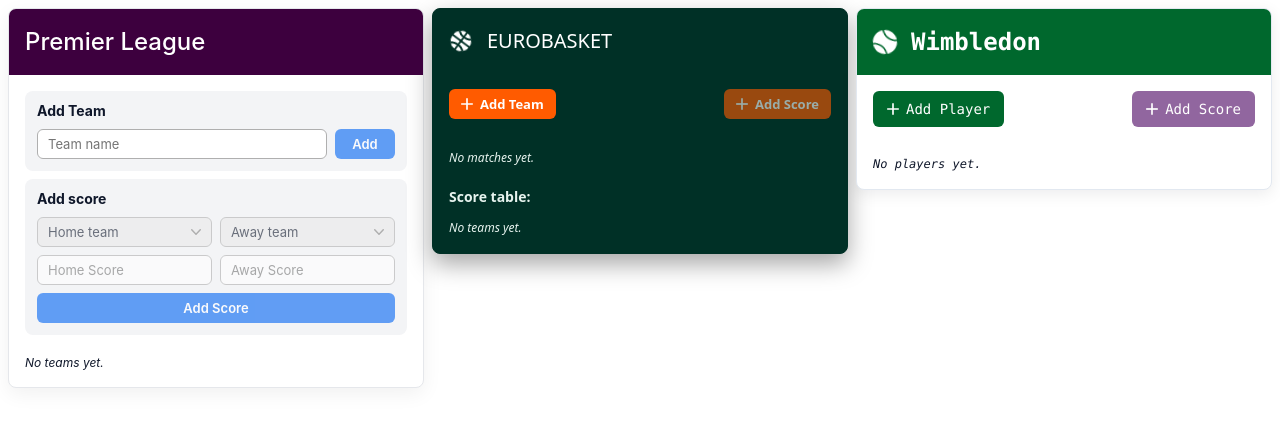
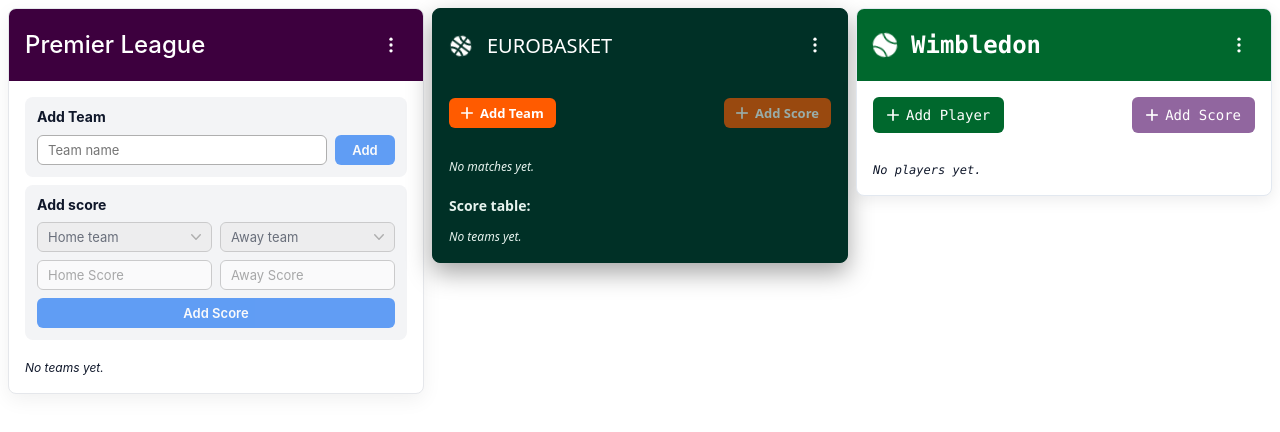
Before and after one commit to dzajenckauskas/sports-standings, a React (Create React App) app: page / in a window 1280 px wide. Shown: the top 432 px of the page. Built offline with nearby package versions, Linux system fonts and the light colour scheme.

Commit message:
clear data buttons

```diff
--- a/public/locales/en/common.json
+++ b/public/locales/en/common.json
@@ -1,6 +1,10 @@
 {
   "singularTitle": "Tournament",
   "actions": {
+    "clearMatches": "Clear matches data",
+    "confirmClearMatches": "Clear matches data for this tournament?",
+    "confirmClearAll": "Clear matches data for this tournament?",
+    "clearAll": "Clear all tournament data",
     "add": "Add",
     "addParticipant": "Add Participant",
     "addScore": "Add Score",
--- a/public/locales/en/eurobasket.json
+++ b/public/locales/en/eurobasket.json
@@ -1,6 +1,10 @@
 {
   "singularTitle": "EUROBASKET",
   "actions": {
+    "clearMatches": "Clear matches data",
+    "confirmClearMatches": "Clear matches data for this tournament?",
+    "confirmClearAll": "Clear matches data for this tournament?",
+    "clearAll": "Clear all tournament data",
     "add": "Add",
     "addParticipant": "Add Team",
     "addScore": "Add Score",
--- a/public/locales/en/premier-league.json
+++ b/public/locales/en/premier-league.json
@@ -1,6 +1,10 @@
 {
   "singularTitle": "Premier League",
   "actions": {
+    "clearMatches": "Clear matches data",
+    "confirmClearMatches": "Clear matches data for this tournament?",
+    "confirmClearAll": "Clear matches data for this tournament?",
+    "clearAll": "Clear all tournament data",
     "add": "Add",
     "addParticipant": "Add Team",
     "addScore": "Add Score",
--- a/public/locales/en/wimbledon.json
+++ b/public/locales/en/wimbledon.json
@@ -1,6 +1,10 @@
 {
   "singularTitle": "Wimbledon",
   "actions": {
+    "clearMatches": "Clear matches data",
+    "confirmClearMatches": "Clear matches data for this tournament?",
+    "confirmClearAll": "Clear matches data for this tournament?",
+    "clearAll": "Clear all tournament data",
     "add": "Add",
     "addParticipant": "Add Player",
     "addScore": "Add Score",
--- /dev/null
+++ b/src/components/HeaderMenu.tsx
@@ -0,0 +1,97 @@
+import { useEffect, useRef, useState } from 'react'
+import { useDispatch } from 'react-redux'
+import { useTheme } from 'styled-components'
+import { removeParticipantsByTournamentId } from '../features/participantSlice'
+import { removeMatchesByTournamentId } from '../features/scoreSlice'
+import { TType } from '../types/TType'
+import { Typography } from './shared/Typography'
+
+type Props = {
+    t: TType;
+    tournamentId: string;
+}
+
+const HeaderMenu = ({ t, tournamentId }: Props) => {
+    const theme = useTheme()
+
+    const dispatch = useDispatch()
+    const [menuOpen, setMenuOpen] = useState(false)
+    const menuRef = useRef<HTMLDivElement | null>(null)
+    useEffect(() => {
+        if (!menuOpen) return
+        const onDown = (e: MouseEvent) => { if (menuRef.current && !menuRef.current.contains(e.target as Node)) setMenuOpen(false) }
+        document.addEventListener('mousedown', onDown)
+        return () => document.removeEventListener('mousedown', onDown)
+    }, [menuOpen])
+    return (
+        <div ref={menuRef} style={{ position: 'relative', display: 'inline-block' }}>
+            <button
+                aria-label={t('actions.more') ?? 'More'}
+                aria-haspopup="menu"
+                aria-expanded={menuOpen}
+                onClick={() => setMenuOpen(v => !v)}
+                style={{
+                    appearance: 'none',
+                    background: "none",
+                    outline: "none",
+                    border: "none",
+                    color: theme.palette.text.primary,
+                    width: 32, height: 32, borderRadius: theme.shape.borderRadius,
+                    display: 'inline-flex', alignItems: 'center', justifyContent: 'center', cursor: 'pointer'
+                }}
+            >
+                <svg width="24" height="24" viewBox="0 0 24 24"
+                    fill={"#fff"}
+                    aria-hidden="true">
+                    <circle cx="12" cy="5" r="2" />
+                    <circle cx="12" cy="12" r="2" />
+                    <circle cx="12" cy="19" r="2" />
+                </svg>
+            </button>
+            {menuOpen && (
+                <div role="menu" style={{
+                    padding: 12,
+                    position: 'absolute',
+                    top: 38, right: 0,
+                    minWidth: 280,
+                    background: '#fff',
+                    border: `1px solid ${theme.palette.divider.dark}`,
+                    borderRadius: theme.shape.borderRadius,
+                    boxShadow: '0 10px 20px rgba(16,24,40,.12)', zIndex: 10
+                }}>
+                    <button role="menuitem" style={{
+                        width: '100%', background: 'transparent', border: 'none', textAlign: 'left',
+                        padding: '6px 12px', cursor: 'pointer'
+                    }}
+                        onClick={() => {
+                            setMenuOpen(false);
+                            const ok = window.confirm(t('actions.confirmClearMatches') ?? '');
+                            if (ok) dispatch(removeMatchesByTournamentId(tournamentId));
+                        }}>
+                        <Typography style={{ margin: 0, color: theme.palette.primary.main }}>
+                            {t('actions.clearMatches')}
+                        </Typography>
+                    </button>
+                    <button role="menuitem" style={{
+                        width: '100%', background: 'transparent', border: 'none', textAlign: 'left',
+                        padding: '6px 12px', cursor: 'pointer'
+                    }}
+                        onClick={() => {
+                            setMenuOpen(false);
+                            const ok = window.confirm(t('actions.confirmClearAll') ?? '');
+                            if (ok) {
+                                dispatch(removeMatchesByTournamentId(tournamentId));
+                                dispatch(removeParticipantsByTournamentId(tournamentId));
+                            }
+                        }}>
+                        <Typography style={{ margin: 0, color: theme.palette.primary.main }}>
+                            {t('actions.clearAll')}
+                        </Typography>
+                    </button>
+                </div>
+            )}
+        </div>
+    )
+}
+
+export default HeaderMenu
--- a/src/components/TournamentCard.tsx
+++ b/src/components/TournamentCard.tsx
@@ -1,9 +1,13 @@
 import { useMemo, useState } from "react";
+import { useTranslation } from "react-i18next";
 import { shallowEqual, useSelector } from "react-redux";
 import styled, { useTheme } from "styled-components";
 import { RootState } from "../store";
 import { AppTheme } from "../theme/types";
+import { EmojiType } from "../types/EmojiType";
+import { ParticipantInputType, ParticipantOptionType } from "../types/ParticipantType";
 import { StandingsRowType } from "../types/StandingsRowType";
+import HeaderMenu from "./HeaderMenu";
 import PastMatchesList from "./PastMatchesList";
 import StandingsTable from "./StandingsTable";
 import ParticipantForm from "./forms/ParticipantForm";
@@ -11,9 +15,6 @@
 import { Button } from "./shared/Button";
 import Card from "./shared/Card";
 import { PlusIcon } from "./shared/icons/PlusIcon";
-import { useTranslation } from "react-i18next";
-import { ParticipantInputType, ParticipantOptionType } from "../types/ParticipantType";
-import { EmojiType } from "../types/EmojiType";
 
 type Props = {
     tournamentId: string;
@@ -105,9 +106,12 @@
 
     const getParticipantName = (id: string) => participants?.find((p) => p.id === id)?.name;
     const theme = useTheme()
+
     return (
         <FontScope>
-            <Card title={t(`singularTitle`)} icon={titleIcon}>
+            <Card title={t(`singularTitle`)} icon={titleIcon} actions={(
+                <HeaderMenu tournamentId={tournamentId} t={t} />
+            )}>
                 {showFormToggleButtons && (
                     <div style={{
                         display: "flex", width: "100%",
--- a/src/features/participantSlice.ts
+++ b/src/features/participantSlice.ts
@@ -18,8 +18,11 @@
                 state.push(action.payload);
             }
         },
+        removeParticipantsByTournamentId: (state, action: PayloadAction<string>) => {
+            return state.filter(p => p.tournamentId !== action.payload);
+        },
     },
 });
 
-export const { addParticipant } = participantsSlice.actions;
+export const { addParticipant, removeParticipantsByTournamentId } = participantsSlice.actions;
 export default participantsSlice.reducer;
--- a/src/features/scoreSlice.ts
+++ b/src/features/scoreSlice.ts
@@ -48,8 +48,11 @@
         removeMatch: (state, action: PayloadAction<string>) => {
             return state.filter(m => m.id !== action.payload);
         },
+        removeMatchesByTournamentId: (state, action: PayloadAction<string>) => {
+            return state.filter(m => m.tournamentId !== action.payload);
+        },
     },
 });
 
-export const { addMatch, updateMatch, removeMatch } = scoresSlice.actions;
+export const { addMatch, updateMatch, removeMatch, removeMatchesByTournamentId } = scoresSlice.actions;
 export default scoresSlice.reducer;
```
